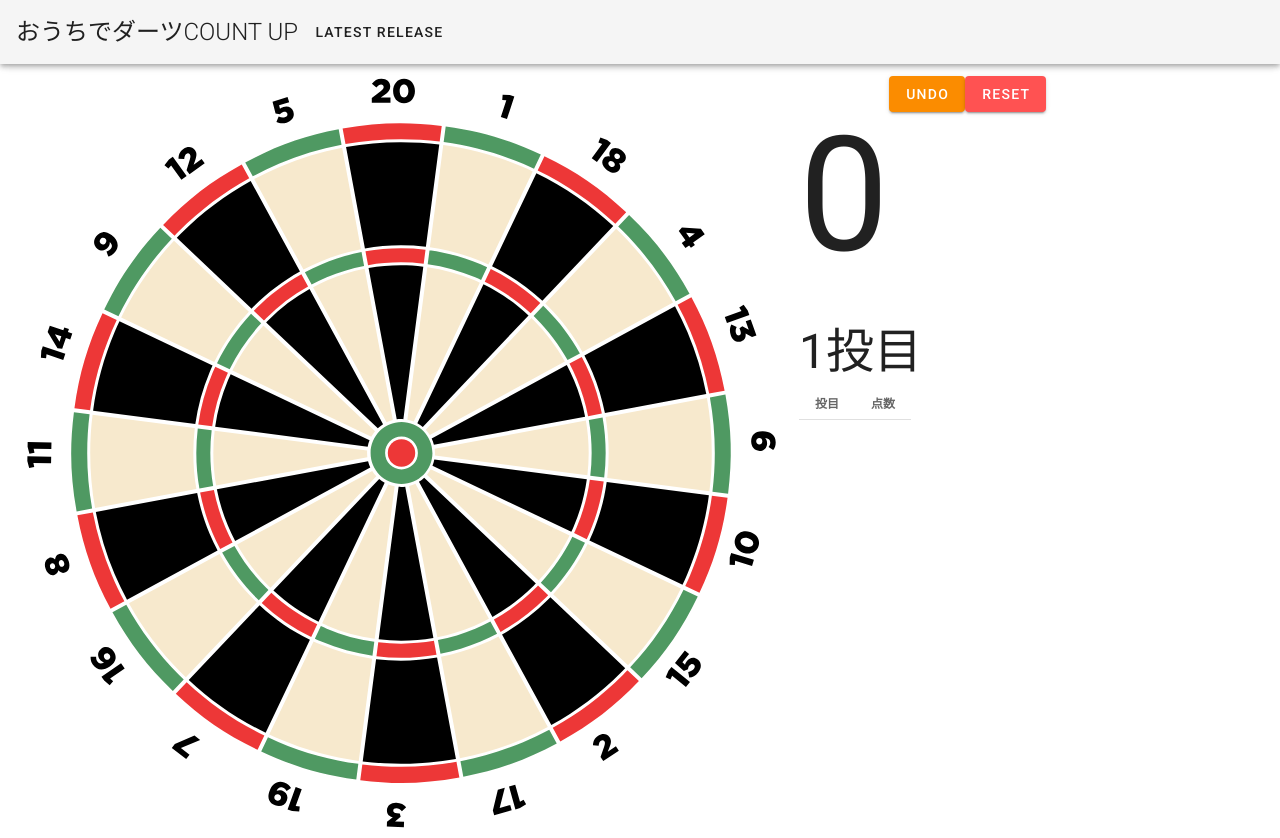
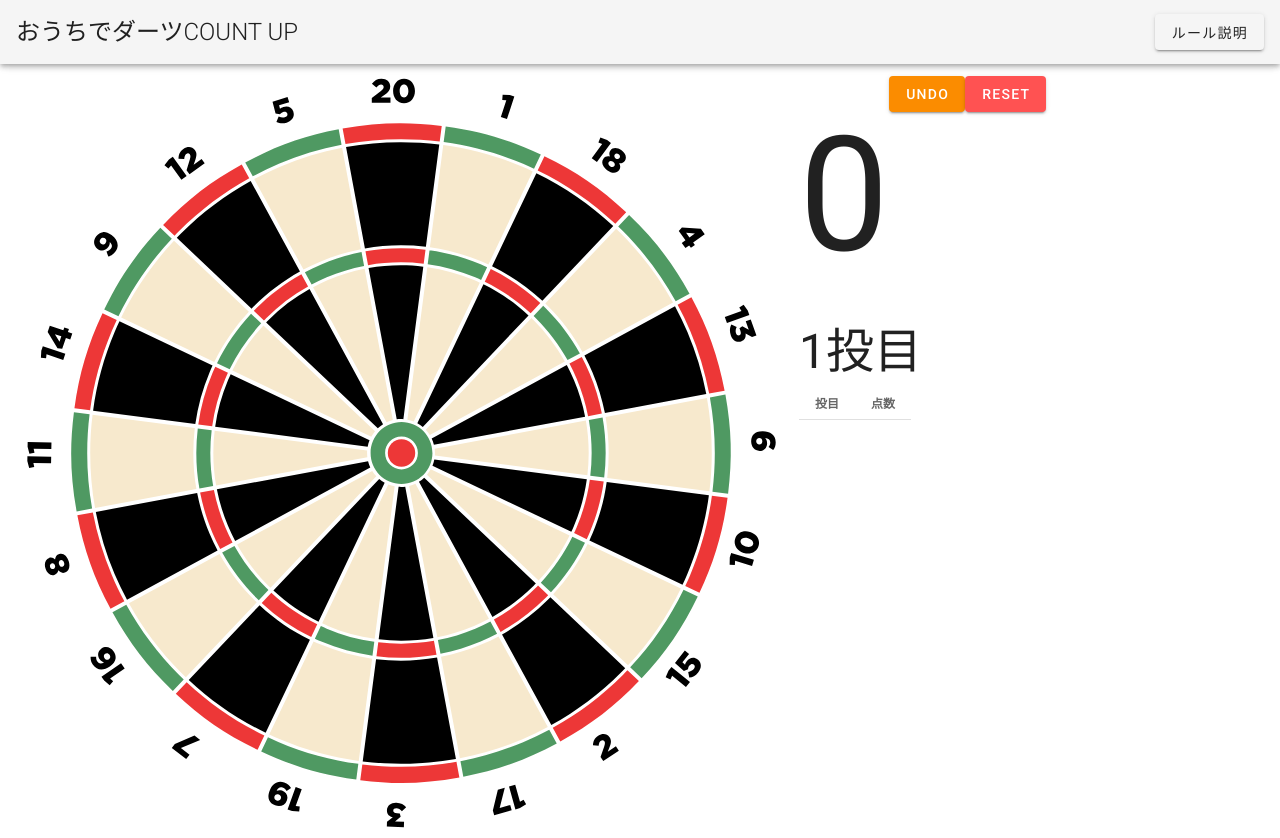
Before and after one commit to nanchovy/countup, a Vue app: page / in a window 1280 px wide. Built offline with nearby package versions, Linux system fonts and the light colour scheme.

Commit message:
ルール説明を追加
トップバーの右側にルール説明ボタンを追加。クリックするとdialogで説明が出てくる。

```diff
--- a/src/App.vue
+++ b/src/App.vue
@@ -5,13 +5,27 @@
         <span>おうちでダーツ</span>
         <span class="font-weight-light">COUNT UP</span>
       </v-toolbar-title>
-      <v-btn
-        text
-        href="https://github.com/vuetifyjs/vuetify/releases/latest"
-        target="_blank"
+      <div class="flex-grow-1"></div>
+      <v-dialog
+        v-model="dialog"
+        width="500"
       >
-        <span class="mr-2">Latest Release</span>
-      </v-btn>
+        <template v-slot:activator="{ on }">
+          <v-btn v-on="on">ルール説明</v-btn>
+        </template>
+        <v-card>
+          <v-card-title
+            class="headline grey lighten-2"
+            primary-title
+          >
+            ルール説明
+          </v-card-title>
+          <v-card-text>
+            1ラウンド3投で8ラウンド、計24投のスコアで競います。
+            刺さった場所をクリックするとスコアに加算されます。
+          </v-card-text>
+        </v-card>
+      </v-dialog>
     </v-app-bar>
 
     <v-content>
@@ -43,7 +57,8 @@ export default {
   data: () => ({
     history: [],
     gameOngoing: true,
-    over: false
+    over: false,
+    dialog: false
   }),
   methods: {
     clicked (number, times) {
```
